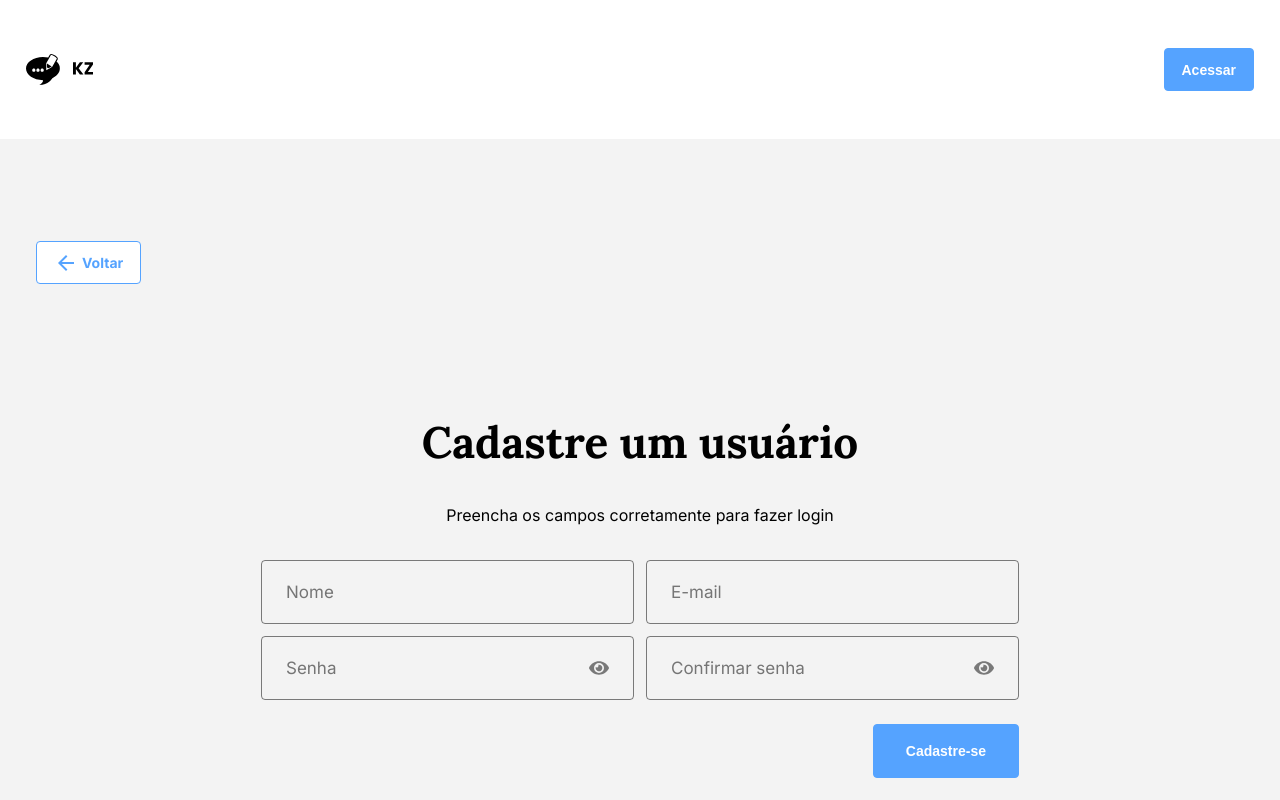
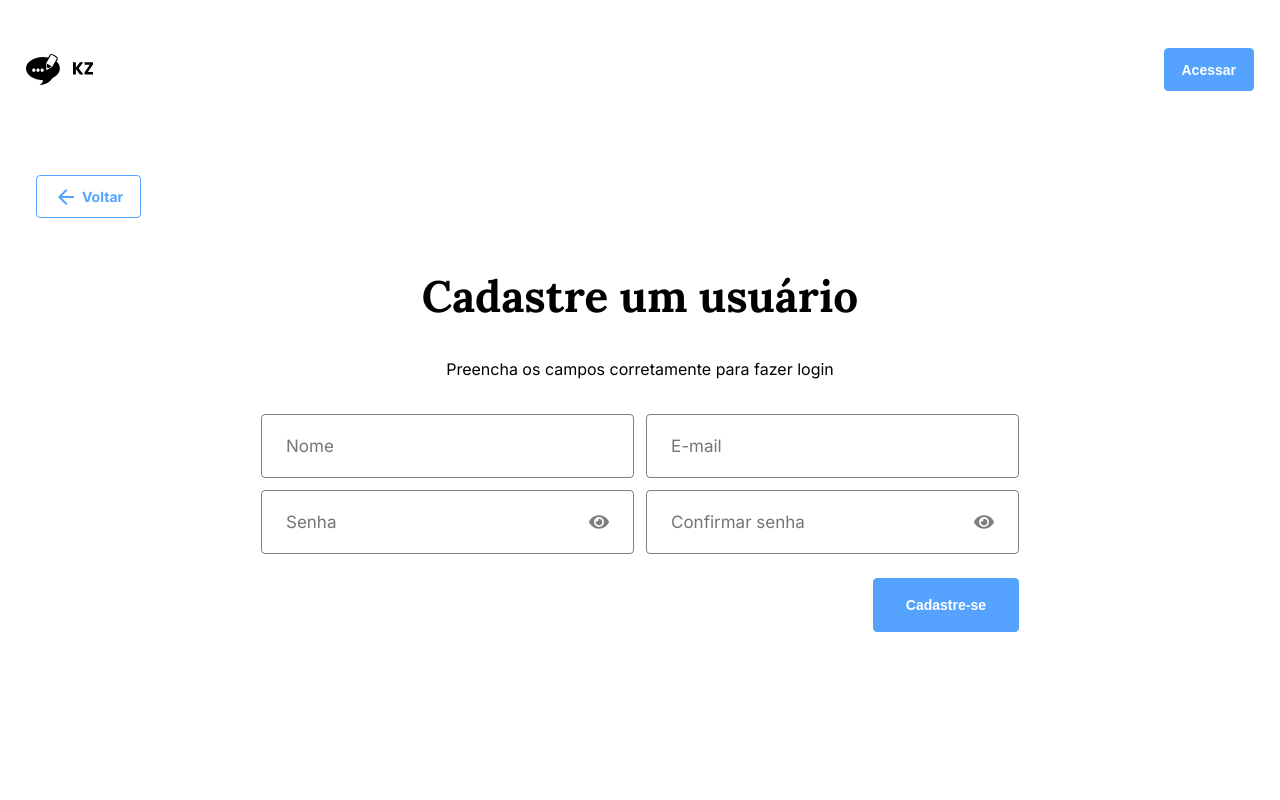
Before and after one commit to Kenzie-Academy-Brasil-Developers/kenzie-feed-entrega-grupo-4, a React (Vite) app: page /register in a window 1280 px wide. Shown: the top 800 px of the page. Built offline with nearby package versions, Linux system fonts and the light colour scheme; no server answers.

Commit message:
fix: background-color from main in RegisterPage

```diff
--- a/src/pages/RegisterPage/index.jsx
+++ b/src/pages/RegisterPage/index.jsx
@@ -8,7 +8,7 @@ import styles from "./style.module.scss";
 export const RegisterPage = () => {
   return (
     <DefaultTemplate>
-      <main>
+      <main className={styles.main}>
         <div className={styles.containerBox}>
           <Link to={"/loginPage"} className="btn-outline icon">
             <MdArrowBack size={24} />
--- a/src/pages/RegisterPage/style.module.scss
+++ b/src/pages/RegisterPage/style.module.scss
@@ -1,3 +1,6 @@
+.main {
+  background-color: white;
+
   .containerBox {
     margin-top: 0px;
     display: flex;
@@ -19,7 +22,7 @@
         margin: 35px 0;
         padding: 0 10px;
       }
-
+    }
   }
 }
 
```
Lines whose indentation alone changed are shown as unchanged.
